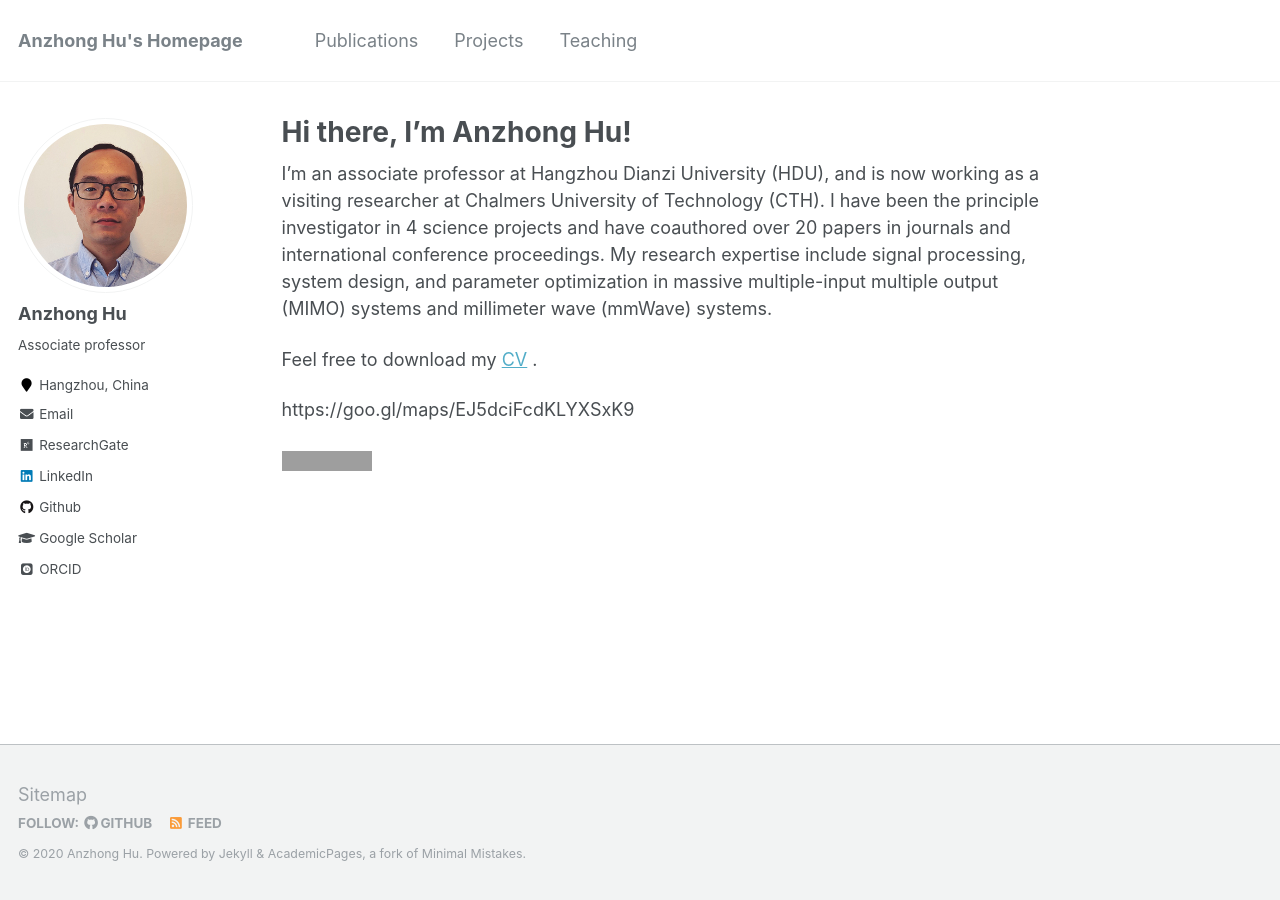
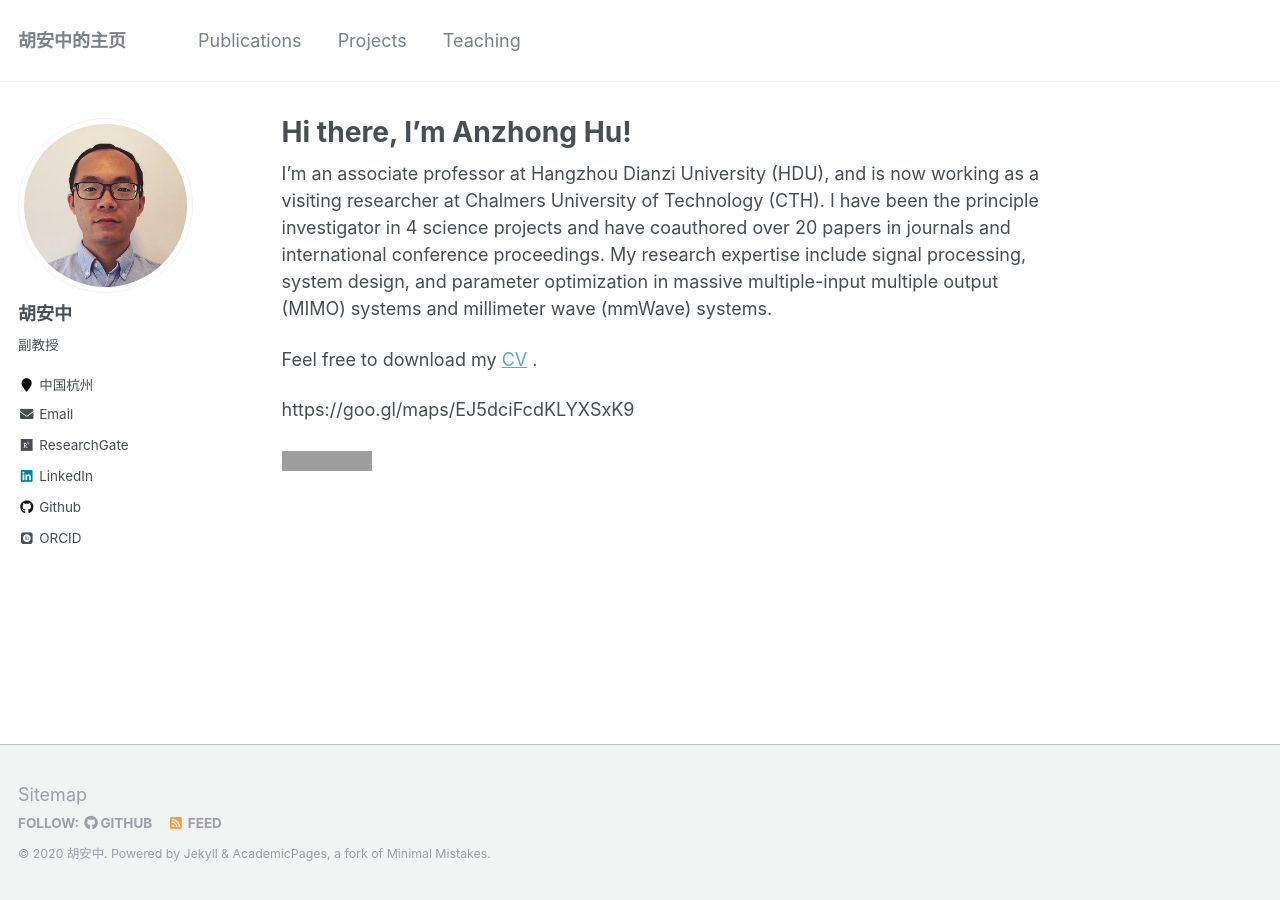
Before and after one commit to anzhonghu/ch, a Jekyll site: the page built from _pages/about.md, in a window 1280 px wide. Built offline with Jekyll 4.4.1, drawn with Linux system fonts in a browser that asks for light colours; some web fonts are replaced; grey boxes are pictures that could not be loaded.

Commit message:
Update _config.yml

```diff
--- a/_config.yml
+++ b/_config.yml
@@ -7,13 +7,13 @@
 
 # Site Settings
 locale                   : "en-US"
-title                    : "Anzhong Hu's Homepage"
+title                    : "胡安中的主页"
 title_separator          : "-"
-name                     : &name "Anzhong Hu"
-description              : &description "Associate professor"
-url                      : https://anzhonghu.github.io # the base hostname & protocol for your site e.g. "https://mmistakes.github.io"
+name                     : &name "胡安中"
+description              : &description "副教授"
+url                      : https://anzhonghu.github.io/ch # the base hostname & protocol for your site e.g. "https://mmistakes.github.io"
 baseurl                  : "" # the subpath of your site, e.g. "/blog"
-repository               : "anzhonghu/anzhonghu.github.io"
+repository               : "anzhonghu/ch"
 teaser                   :  # filename of teaser fallback teaser image placed in /images/, .e.g. "500x300.png"
 breadcrumbs              : false # true, false (default)
 words_per_minute         : 160
@@ -80,13 +80,13 @@ analytics:
 
 # Site Author
 author:
-  name             : "Anzhong Hu"
+  name             : "胡安中"
   avatar           : "profile.png"
-  bio              : "Associate professor"
-  location         : "Hangzhou, China"
+  bio              : "副教授"
+  location         : "中国杭州"
   employer         :
   pubmed           :
-  googlescholar    : "https://scholar.google.com/citations?user=D7KEVpMAAAAJ"
+  googlescholar    : #"https://scholar.google.com/citations?user=D7KEVpMAAAAJ"
   email            : "huaz@hdu.edu.cn"
   researchgate     : "https://www.researchgate.net/profile/Anzhong_Hu"
   uri              :
```
